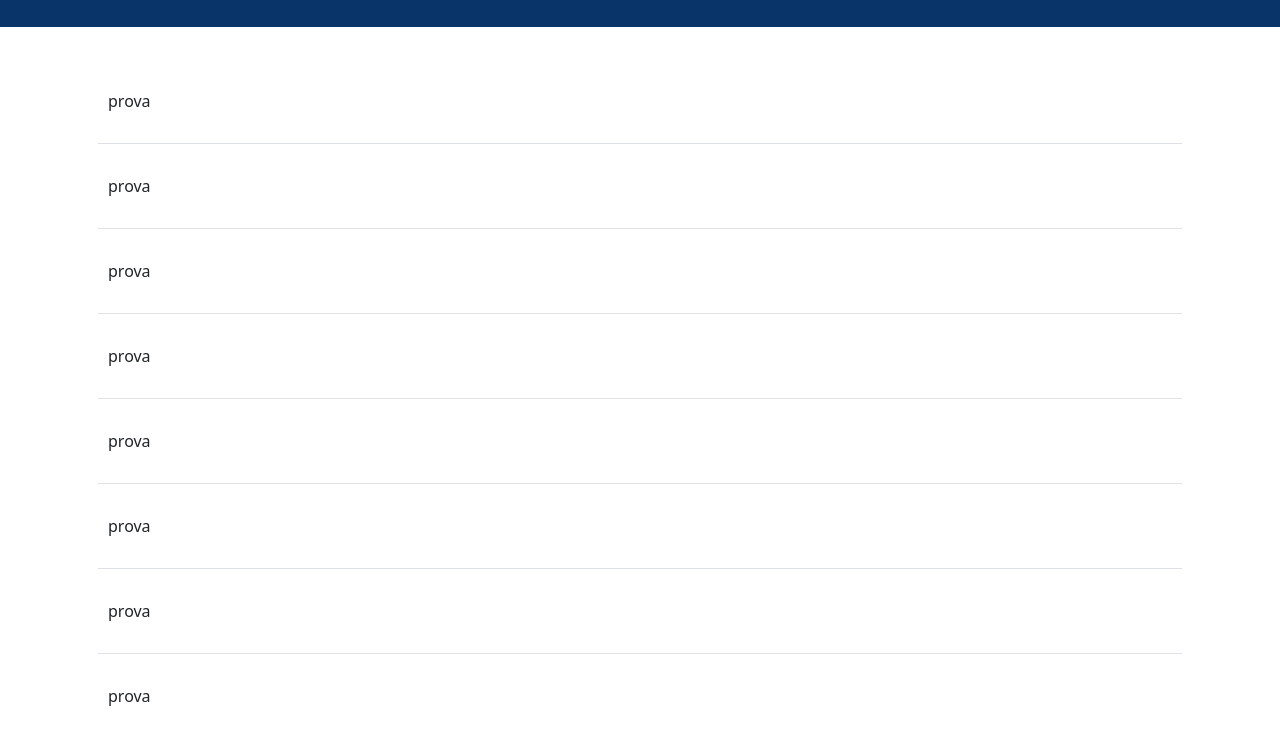
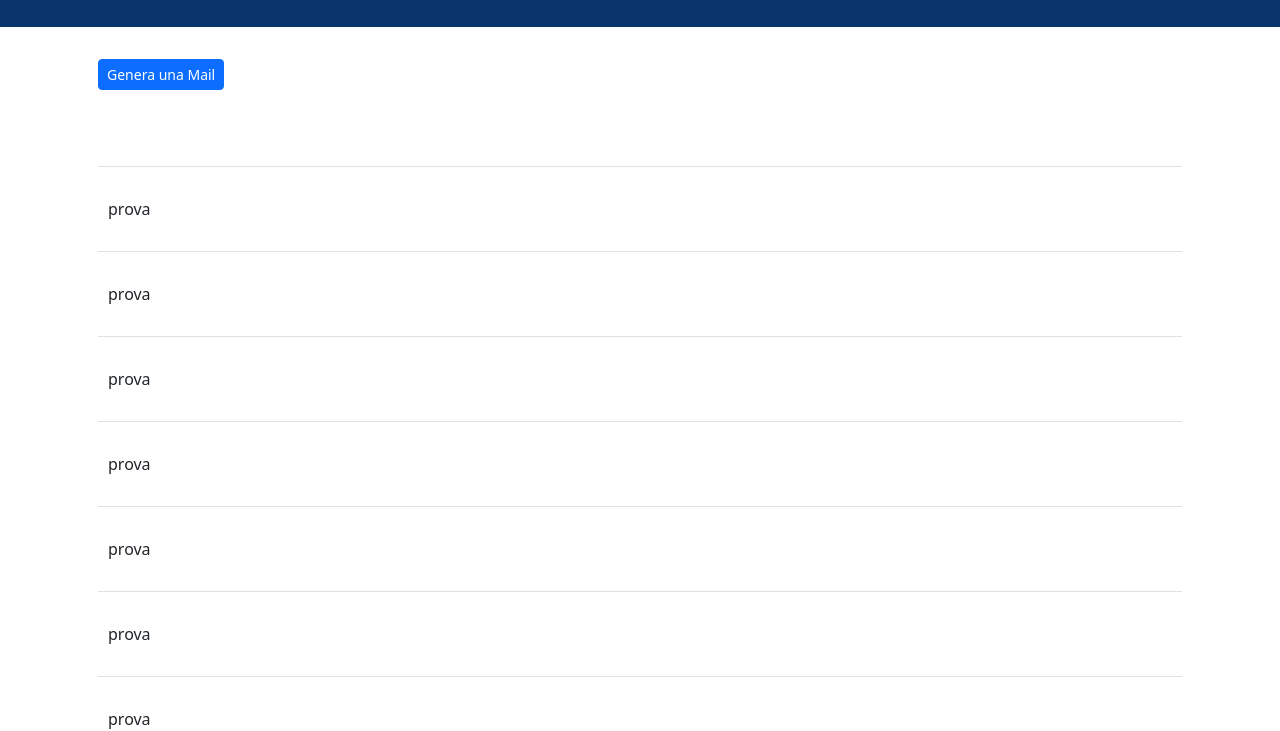
Before and after one commit to RobyLedda94/Vue-Email-List, a plain HTML site: page index.html in a window 1280 px wide. Shown: the part 77-808 px from the top of the page. Drawn offline with nearby package versions, Linux system fonts and the light colour scheme; no server answers.

Commit message:
[UPD] genero una mail nel primo list item al click del bottone (prova)

```diff
--- a/index.html
+++ b/index.html
@@ -35,8 +35,9 @@
                 <div class="row">
                     <div class="col-12">
                         <div class="content-main p-3 mt-3 rounded">
+                            <button class="btn btn-sm btn-primary mb-3" @click="generateEmail()">Genera una Mail</button>
                             <ul class="list-group list-group-flush lista-mail">
-                                <li class="list-group-item">prova</li>
+                                <li class="list-group-item">{{ email }}</li>
                                 <li class="list-group-item">prova</li>
                                 <li class="list-group-item">prova</li>
                                 <li class="list-group-item">prova</li>
--- a/js/script.js
+++ b/js/script.js
@@ -13,13 +13,15 @@ createApp({
 
        }
     },
-    created() {
-        this.generateEmail();
-    },
+    // created() {
+    //     this.generateEmail();
+    // },
     methods: {
         generateEmail() {
             axios.get('https://flynn.boolean.careers/exercises/api/random/mail').then((response) => {
                 console.log(response.data);
+                console.log(response.data.response);
+                this.email = response.data.response
             })
         }
     }
```
